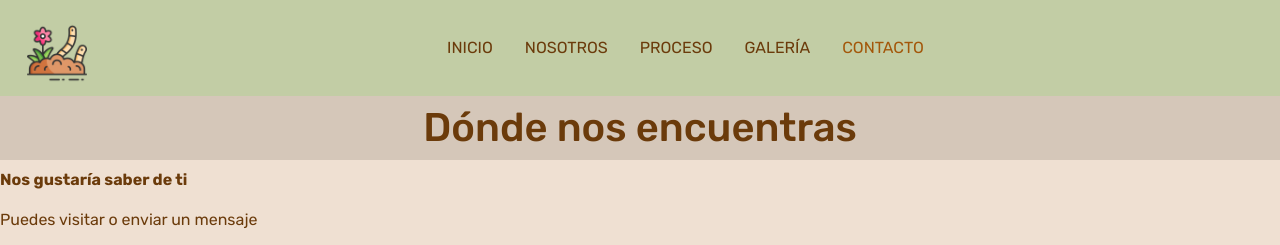
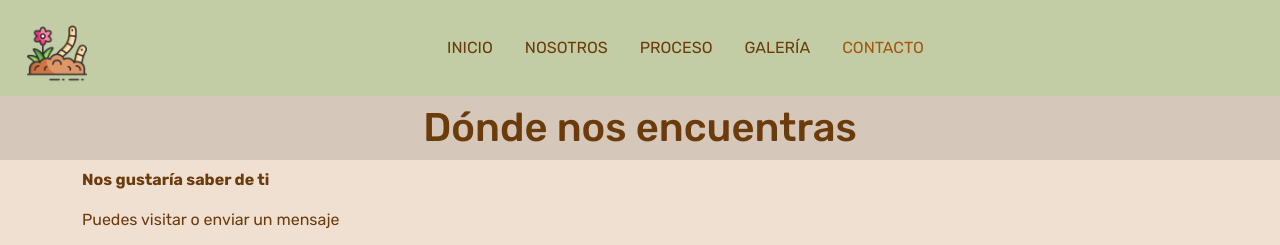
Before and after one commit to Luisa-G/lombrices_53805, a website: page pages/contacto.html in a window 1280 px wide. Shown: the top 245 px of the page. Drawn offline with Linux system fonts and the light colour scheme.

Commit message:
cambios a contenedores min

```diff
--- a/pages/contacto.html
+++ b/pages/contacto.html
@@ -46,8 +46,8 @@
         <main>
             <section>
                 <h1 class="tituloPagina pt-2 pb-2">Dónde nos encuentras</h1>
-                <p class="fw-bolder">Nos gustaría saber de ti</p>
-                <p>Puedes visitar o enviar un mensaje</p>
+                <p class="container-sm fw-bolder">Nos gustaría saber de ti</p>
+                <p class="container-sm">Puedes visitar o enviar un mensaje</p>
             </section>
             <div class="container">
                 <div class="row">
```
Also changed, not shown: index.html (+1 -1 lines), pages/galeria.html (+1 -1 lines), pages/proceso.html (+1 -1 lines).
